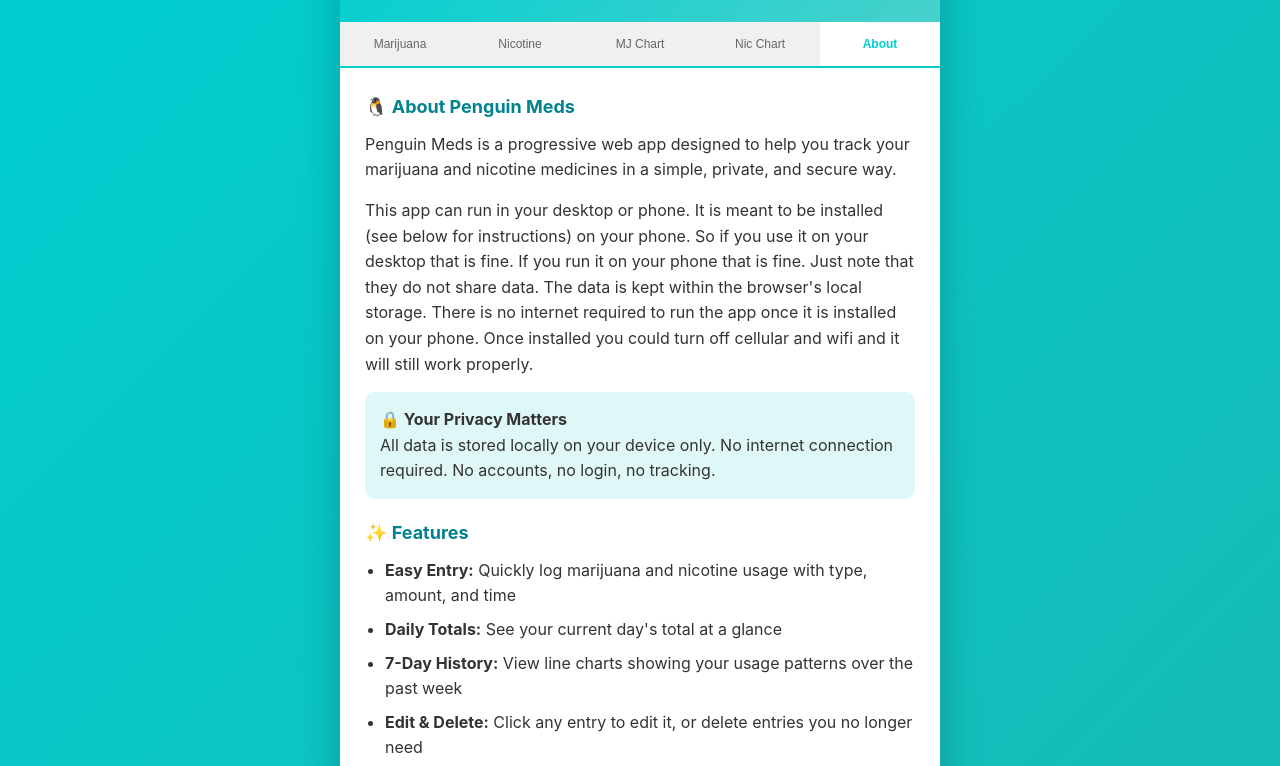
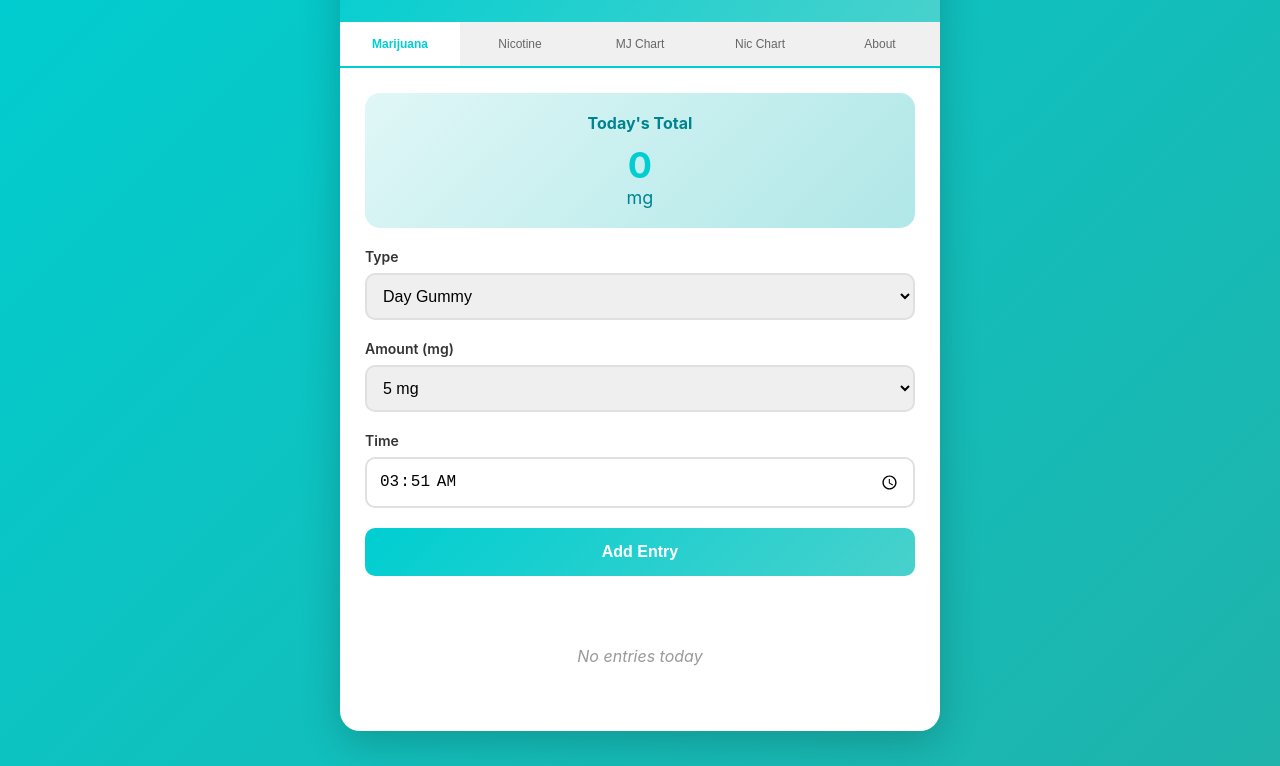
Before and after one commit to bartonhammond/penguinmeds, a website: page index.html in a window 1280 px wide. Shown: the part 104-870 px from the top of the page. Drawn offline with Linux system fonts and the light colour scheme.

Commit message:
Update index.html

```diff
--- a/index.html
+++ b/index.html
@@ -24,15 +24,15 @@
       </div>
 
       <div class="tabs">
-        <button class="tab" data-tab="0">Marijuana</button>
+        <button class="tab active" data-tab="0">Marijuana</button>
         <button class="tab" data-tab="1">Nicotine</button>
         <button class="tab" data-tab="2">MJ Chart</button>
         <button class="tab" data-tab="3">Nic Chart</button>
-        <button class="tab active" data-tab="4">About</button>
+        <button class="tab" data-tab="4">About</button>
       </div>
 
       <!-- Marijuana Entry Tab -->
-      <div class="tab-content">
+      <div class="tab-content active">
         <div class="daily-total">
           <h3>Today's Total</h3>
           <div class="amount" id="mj-total">0</div>
@@ -148,7 +148,7 @@
       </div>
 
       <!-- About Tab -->
-      <div class="tab-content active">
+      <div class="tab-content">
         <div class="about-content">
           <h3>🐧 About Penguin Meds</h3>
           <p>Penguin Meds is a progressive web app designed to help you track your marijuana and nicotine medicines in a simple, private, and secure way.</p>
```
